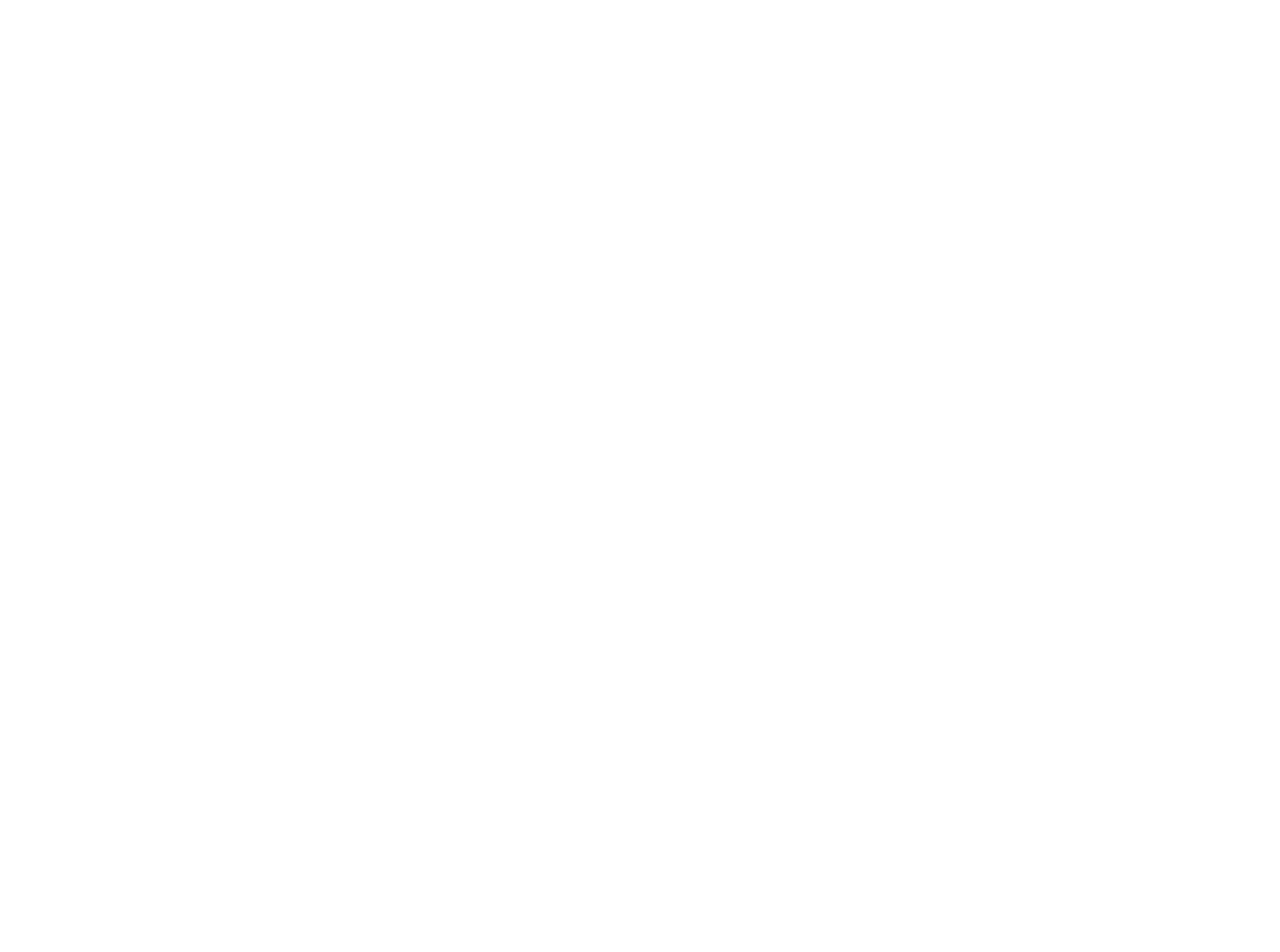
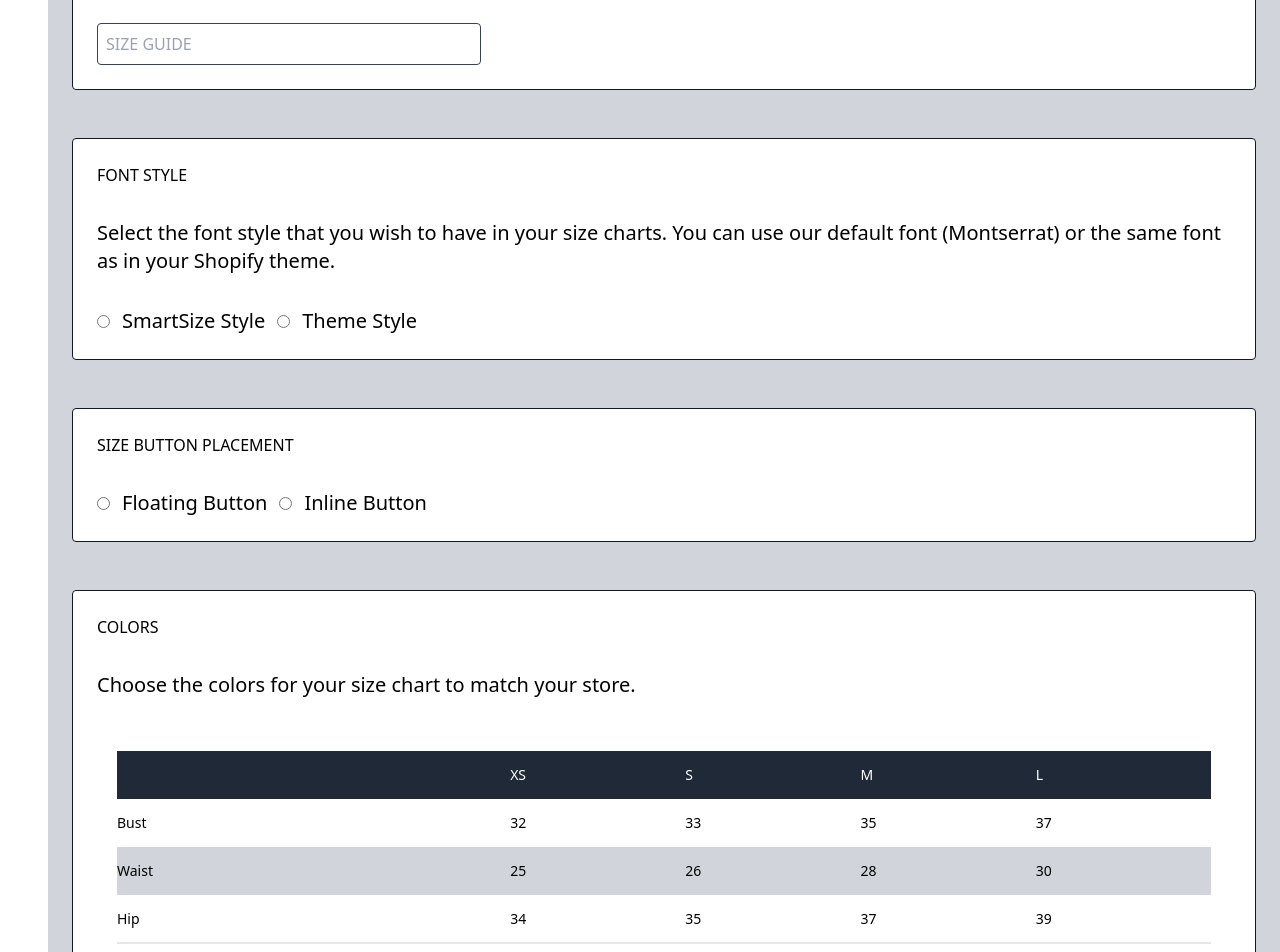
Before and after one commit to gaurabwebdev/explore-polaris, a React (Vite) app: page /settings in a window 1280 px wide. Shown: the part 1060-2012 px from the top of the page. Before the commit the page ends 918 px from the top, so only its background shows below. Built offline with nearby package versions, Linux system fonts and the light colour scheme.

Commit message:
color table done

```diff
--- /dev/null
+++ b/src/Components/ColorTable/ColorTable.jsx
@@ -0,0 +1,42 @@
+import React from "react";
+
+const ColorTable = () => {
+  return (
+    <table className="w-full border-b-2">
+      <thead className="bg-gray-800 text-white w-full uppercase">
+        <tr className="h-12">
+          <td></td>
+          <td>xs</td>
+          <td>s</td>
+          <td>m</td>
+          <td>l</td>
+        </tr>
+      </thead>
+      <tbody className="w-full">
+        <tr className="h-12">
+          <td>Bust</td>
+          <td>32</td>
+          <td>33</td>
+          <td>35</td>
+          <td>37</td>
+        </tr>
+        <tr className="h-12 bg-gray-300">
+          <td>Waist</td>
+          <td>25</td>
+          <td>26</td>
+          <td>28</td>
+          <td>30</td>
+        </tr>
+        <tr className="h-12">
+          <td>Hip</td>
+          <td>34</td>
+          <td>35</td>
+          <td>37</td>
+          <td>39</td>
+        </tr>
+      </tbody>
+    </table>
+  );
+};
+
+export default ColorTable;
--- /dev/null
+++ b/src/Components/LabelsSeletor/LabelsSelector.jsx
@@ -0,0 +1,20 @@
+import React from "react";
+
+const LabelsSelector = () => {
+  return (
+    <>
+      <h4 className="font-medium text-base uppercase">label</h4>
+      <p className="text-xl">
+        Select the label and that will appear in your store. The label can be
+        entered in any language.
+      </p>
+      <input
+        className="p-2 border border-gray-700 rounded w-full md:w-96 outline-yellow-300"
+        type="text"
+        placeholder="SIZE GUIDE"
+      />
+    </>
+  );
+};
+
+export default LabelsSelector;
--- a/src/Pages/SettingsPage/SettingsPage.jsx
+++ b/src/Pages/SettingsPage/SettingsPage.jsx
@@ -1,10 +1,12 @@
 import React from "react";
 import PrimaryBtn from "../../Components/Shared/PrimaryBtn/PrimaryBtn";
 import IconsContainer from "../../Components/IconsContainer/IconsContainer";
+import LabelsSelector from "../../Components/LabelsSeletor/LabelsSelector";
+import ColorTable from "../../Components/ColorTable/ColorTable";
 
 const SettingsPage = () => {
   return (
-    <div className="m-6">
+    <div className="p-6 bg-gray-300">
       <div>
         <div className="flex justify-between items-center">
           <h2 className="text-3xl font-medium">Settings</h2>
@@ -31,6 +33,47 @@
       <div className="mt-12 p-6 border border-gray-900 rounded bg-white flex flex-col gap-8">
         <IconsContainer />
       </div>
+      <div className="mt-12 bg-white p-6 border border-gray-900 rounded  flex flex-col gap-8">
+        <LabelsSelector />
+      </div>
+      <div className="mt-12 bg-white p-6 border border-gray-900 rounded  flex flex-col gap-8">
+        <h4 className="font-medium text-base uppercase">font style</h4>
+        <p className="text-xl">
+          Select the font style that you wish to have in your size charts. You
+          can use our default font (Montserrat) or the same font as in your
+          Shopify theme.
+        </p>
+        <div className="flex items-center gap-6 text-xl">
+          <div className="flex items-center gap-3">
+            <input type="radio" name="style-selector" id="" />
+            <label htmlFor="style-selector">SmartSize Style</label>
+            <input type="radio" name="style-selector" id="" />
+            <label htmlFor="style-selector">Theme Style</label>
+          </div>
+        </div>
+      </div>
+      <div className="mt-12 bg-white p-6 border border-gray-900 rounded  flex flex-col gap-8">
+        <h4 className="font-medium text-base uppercase">
+          SIZE BUTTON PLACEMENT
+        </h4>
+        <div className="flex items-center gap-6 text-xl">
+          <div className="flex items-center gap-3">
+            <input type="radio" name="button-selector" id="" />
+            <label htmlFor="button-selector">Floating Button</label>
+            <input type="radio" name="button-selector" id="" />
+            <label htmlFor="button-selector">Inline Button</label>
+          </div>
+        </div>
+      </div>
+      <div className="mt-12 bg-white p-6 border border-gray-900 rounded  flex flex-col gap-8">
+        <h4 className="font-medium text-base uppercase">colors</h4>
+        <p className="text-xl">
+          Choose the colors for your size chart to match your store.
+        </p>
+        <div className="flex items-center text-sm p-5">
+          <ColorTable />
+        </div>
+      </div>
     </div>
   );
 };
```
